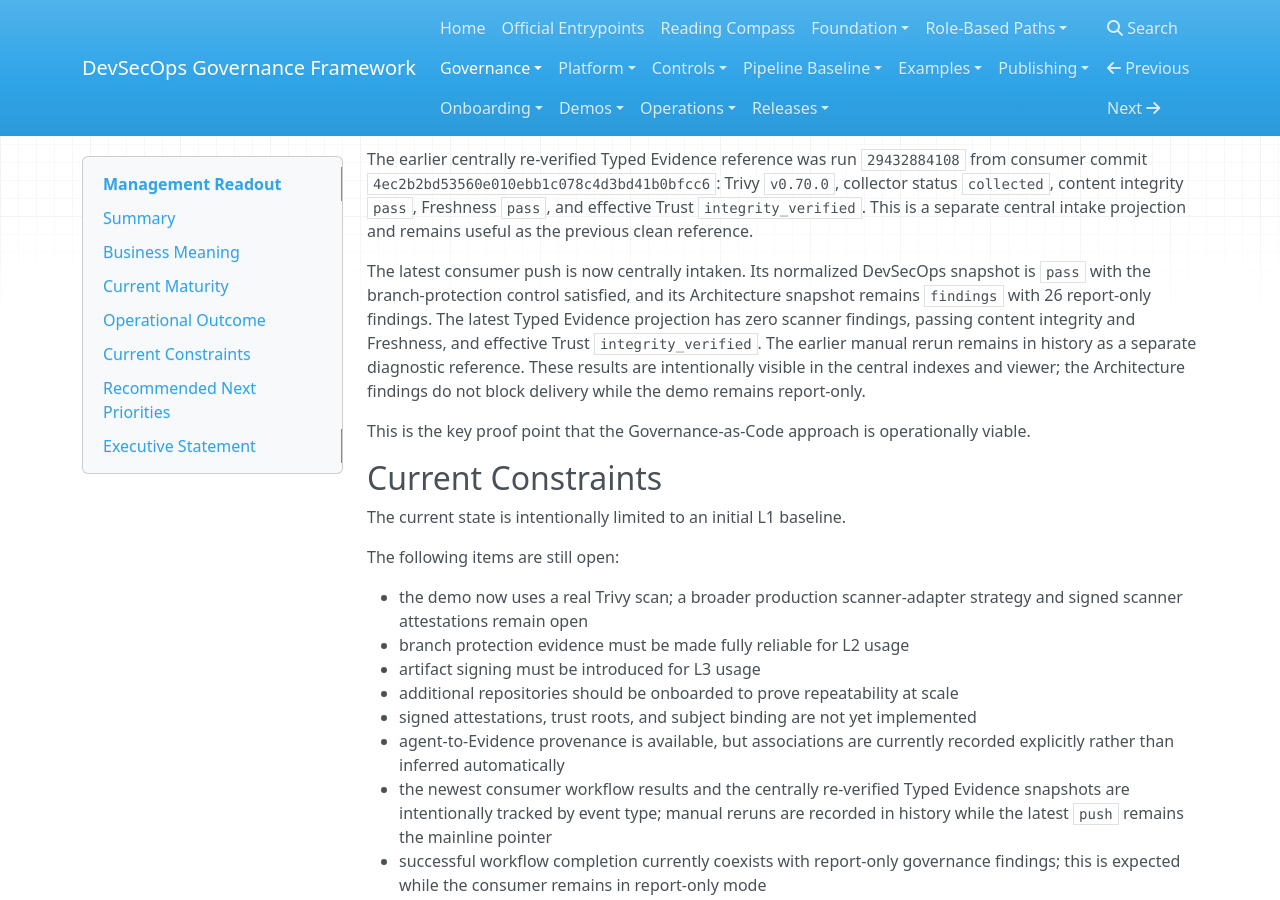
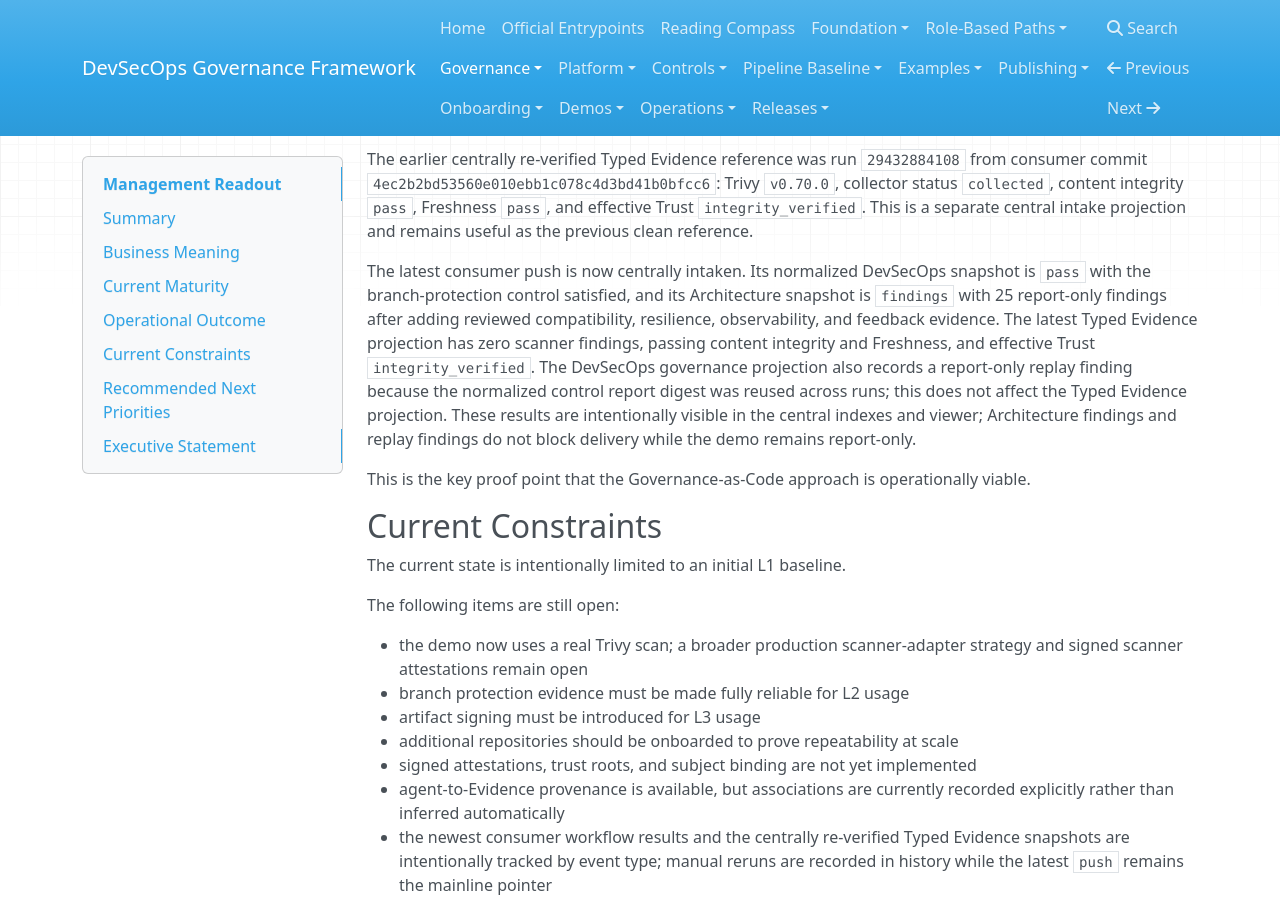
Before and after one commit to joku-dev/devsecops-governance-framework, an MkDocs documentation site: the page built from docs/governance/MANAGEMENT_READOUT.md, in a window 1280 px wide and 900 px high, scrolled down 1493 px. Built offline with MkDocs 1.6.1, drawn with Linux system fonts in a browser that asks for light colours; nearby versions of some CDN libraries; some of the changed text lies outside the part shown.

Commit message:
Document architecture evidence update

```diff
--- a/docs/governance/MANAGEMENT_READOUT.md
+++ b/docs/governance/MANAGEMENT_READOUT.md
@@ -73,12 +73,15 @@ central intake projection and remains useful as the previous clean reference.
 
 The latest consumer push is now centrally intaken. Its normalized DevSecOps
 snapshot is `pass` with the branch-protection control satisfied, and its
-Architecture snapshot remains `findings` with 26 report-only findings. The
+Architecture snapshot is `findings` with 25 report-only findings after adding
+reviewed compatibility, resilience, observability, and feedback evidence. The
 latest Typed Evidence projection has zero scanner findings, passing content
-integrity and Freshness, and effective Trust `integrity_verified`. The earlier
-manual rerun remains in history as a separate diagnostic reference. These
-results are intentionally visible in the central indexes and viewer; the
-Architecture findings do not block delivery while the demo remains report-only.
+integrity and Freshness, and effective Trust `integrity_verified`. The
+DevSecOps governance projection also records a report-only replay finding
+because the normalized control report digest was reused across runs; this does
+not affect the Typed Evidence projection. These results are intentionally
+visible in the central indexes and viewer; Architecture findings and replay
+findings do not block delivery while the demo remains report-only.
 
 This is the key proof point that the Governance-as-Code approach is operationally viable.
 
```
Also changed, not shown: other parts of docs/governance/MANAGEMENT_READOUT.md (+1 -1 lines).
